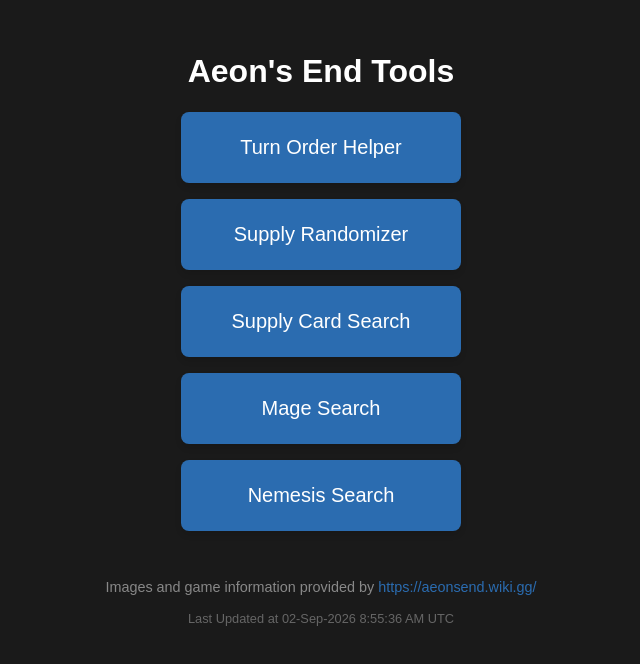
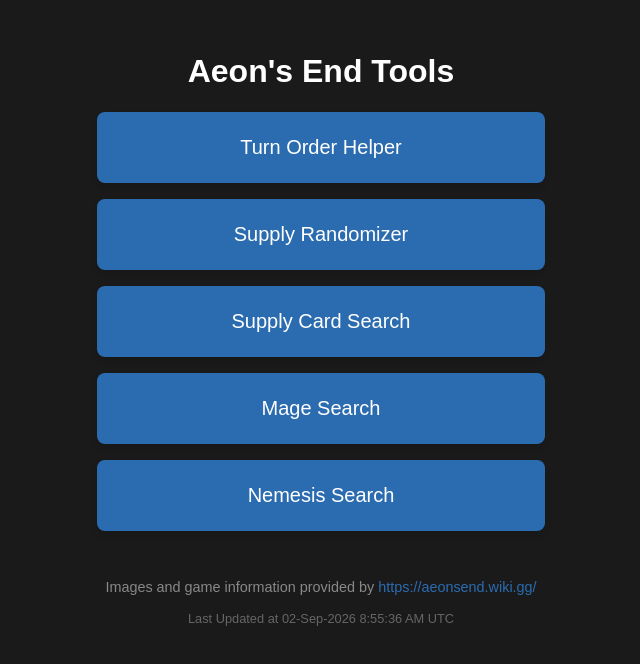
Before and after one commit to bigwheels16/aeons-end-game-helper, a React (Vite) app: page / in a window 1280 px wide. Shown: the top 664 px of the page, without its empty margins (319-959 px from the left). Built offline with nearby package versions, Linux system fonts and the light colour scheme.

Commit message:
formatting

```diff
--- a/src/screens/ConfigScreen.tsx
+++ b/src/screens/ConfigScreen.tsx
@@ -21,7 +21,7 @@ const ConfigScreen: React.FC = () => {
   };
 
   return (
-    <div style={{ padding: '20px', maxWidth: '400px', margin: '0 auto', width: '100%', boxSizing: 'border-box' }}>
+    <div style={{ padding: '20px', maxWidth: '480px', margin: '0 auto', width: '100%', boxSizing: 'border-box' }}>
       <h1 style={{ textAlign: 'center' }}>Aeon's End Setup</h1>
 
       <div style={{ marginBottom: '30px' }}>
--- a/src/screens/HomeScreen.tsx
+++ b/src/screens/HomeScreen.tsx
@@ -48,13 +48,23 @@ const HomeScreen: React.FC<HomeScreenProps> = ({ onSelectTool }) => {
     cursor: 'pointer',
     boxShadow: '0 4px 6px rgba(0, 0, 0, 0.1)',
     width: '100%',
-    maxWidth: '280px',
   };
 
   return (
-    <div style={{ padding: '2rem', textAlign: 'center', fontFamily: 'sans-serif' }}>
+    <div
+      style={{
+        padding: '2rem 1rem',
+        textAlign: 'center',
+        fontFamily: 'sans-serif',
+        maxWidth: '480px',
+        width: '100%',
+        margin: '0 auto',
+        boxSizing: 'border-box',
+        overflowY: 'auto',
+      }}
+    >
       <h1>Aeon's End Tools</h1>
-      <div style={{ display: 'flex', flexDirection: 'column', gap: '1rem', alignItems: 'center' }}>
+      <div style={{ display: 'flex', flexDirection: 'column', gap: '1rem', alignItems: 'stretch' }}>
         <button
           onClick={() => onSelectTool('turn-order')}
           style={buttonStyle}
```
